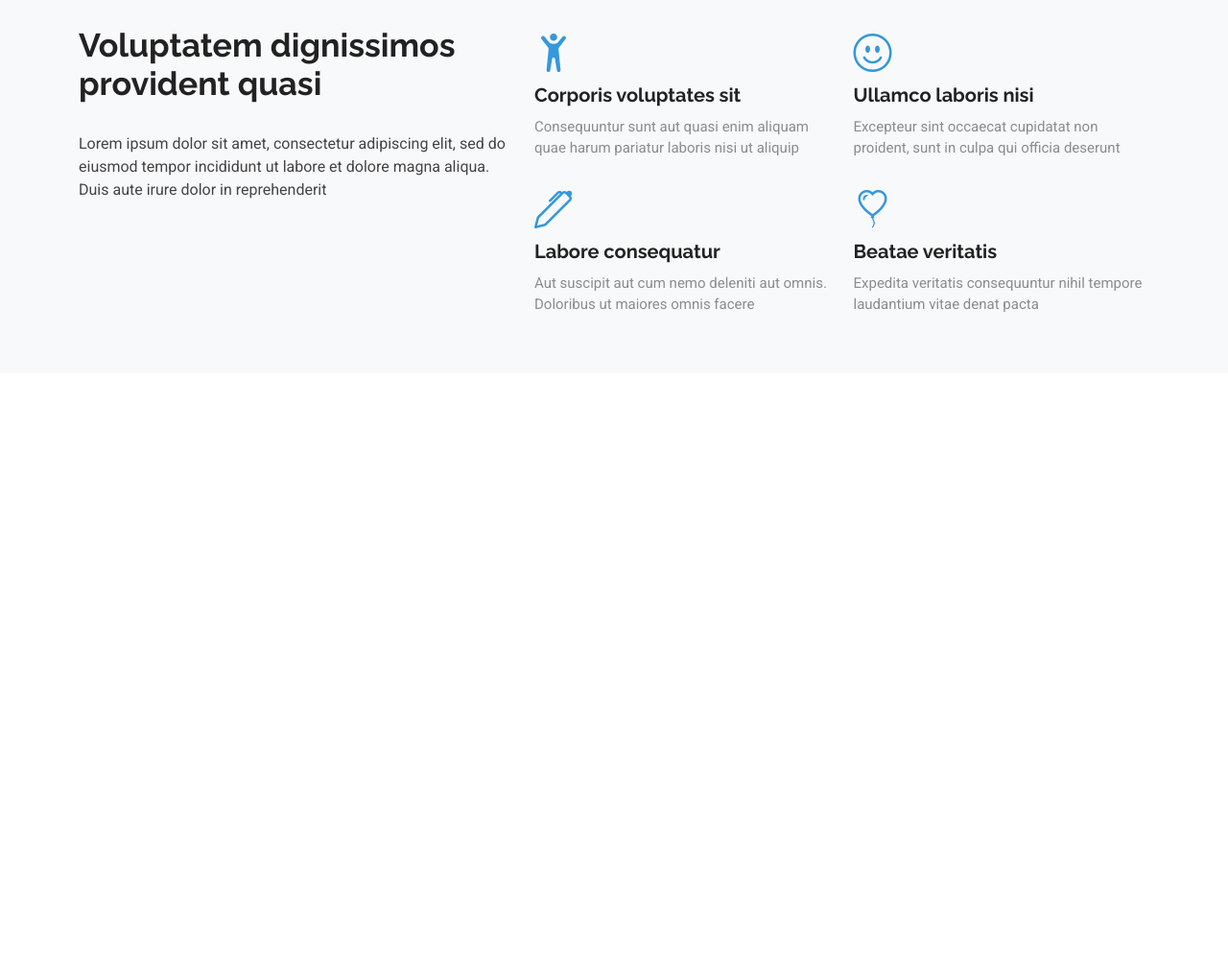
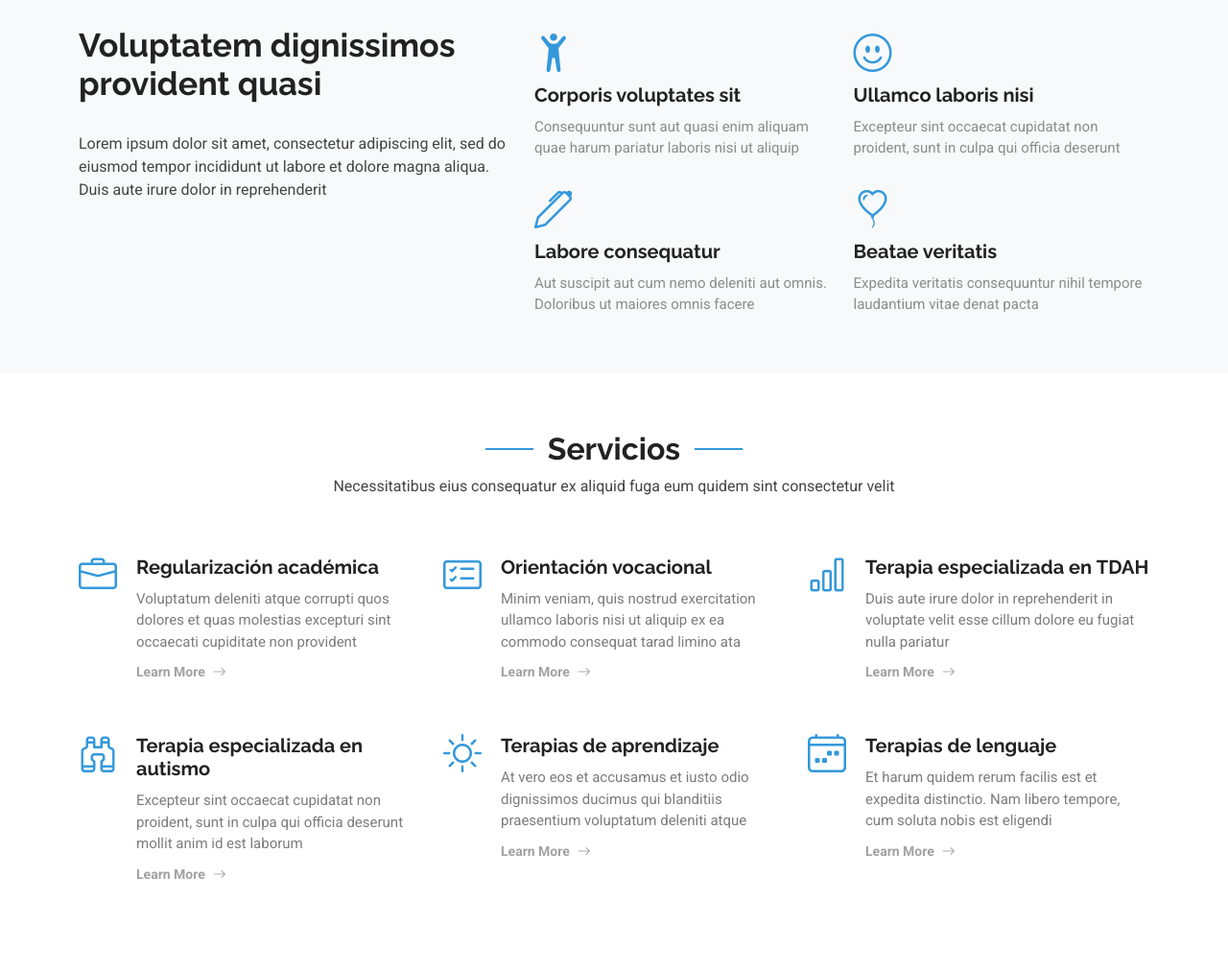
Before and after one commit to RaquelDaliti/raqueldaliti.github.io, a plain HTML site: page index.html in a window 1280 px wide. Shown: the part 833-1845 px from the top of the page at 96% size. Before the commit the page ends 1222 px from the top, so only its background shows below. Drawn offline with Linux system fonts and the light colour scheme.

Commit message:
Add services section

```diff
--- a/assets/css/main.css
+++ b/assets/css/main.css
@@ -143,8 +143,7 @@ h6 {
 # Global Header
 --------------------------------------------------------------*/
 .header {
-  color: var(--default-color);
-  background-color: var(--background-color);
+  background-color: #8CCDEB;
   padding: 15px 0;
   transition: all 0.5s;
   z-index: 997;
@@ -861,88 +860,56 @@ section,
 # Services Section
 --------------------------------------------------------------*/
 .services .service-item {
-  background-color: var(--surface-color);
-  box-shadow: 0px 0 30px 0 rgba(0, 0, 0, 0.1);
-  padding: 50px 30px;
-  transition: all ease-in-out 0.4s;
+  position: relative;
   height: 100%;
-  overflow: hidden;
-  z-index: 1;
-}
-
-.services .service-item:before {
-  content: "";
-  position: absolute;
-  background: color-mix(in srgb, var(--accent-color), transparent 96%);
-  right: -80px;
-  top: -80px;
-  width: 150px;
-  height: 150px;
-  border-radius: 50%;
-  transition: all 0.3s;
-  z-index: -1;
-}
-
-.services .service-item:after {
-  content: "";
-  position: absolute;
-  background: color-mix(in srgb, var(--accent-color), transparent 97%);
-  right: -140px;
-  top: -140px;
-  width: 250px;
-  height: 250px;
-  border-radius: 50%;
-  transition: all 0.3s;
-  z-index: -1;
-}
-
-.services .service-item i {
-  background: var(--accent-color);
-  color: var(--contrast-color);
-  font-size: 24px;
+  margin-bottom: 30px;
+}
+
+.services .service-item .icon {
+  margin-right: 20px;
+}
+
+.services .service-item .icon i {
+  color: var(--accent-color);
+  font-size: 40px;
+  line-height: 0;
   transition: 0.3s;
+}
+
+.services .service-item:hover .icon i {
+  color: var(--accent-color);
+}
+
+.services .service-item .title {
+  color: var(--heading-color);
+  font-weight: 700;
+  margin-bottom: 10px;
+  font-size: 20px;
+  transition: 0.3s;
+}
+
+.services .service-item .description {
+  font-size: 15px;
+  color: color-mix(in srgb, var(--default-color), transparent 30%);
+  margin-bottom: 10px;
+}
+
+.services .service-item .readmore {
   display: flex;
   align-items: center;
-  justify-content: center;
-  width: 56px;
-  height: 56px;
-  border-radius: 50%;
-}
-
-.services .service-item h4 {
-  font-weight: 600;
-  margin: 15px 0 0 0;
+  color: color-mix(in srgb, var(--default-color), transparent 50%);
   transition: 0.3s;
-  font-size: 20px;
-}
-
-.services .service-item h4 a {
-  color: var(--heading-color);
-}
-
-.services .service-item p {
-  line-height: 24px;
+  font-weight: 700;
   font-size: 14px;
-  margin: 10px 0 0 0;
-}
-
-.services .service-item:hover:before,
-.services .service-item:hover:after {
-  background: var(--accent-color);
-  right: 0;
-  top: 0;
-  width: 100%;
-  height: 100%;
-  border-radius: 0px;
-}
-
-.services .service-item:hover h4 a,
-.services .service-item:hover p {
-  color: var(--contrast-color);
-}
-
-.services .service-item:hover i {
-  background: var(--surface-color);
+}
+
+.services .service-item .readmore i {
+  margin-left: 8px;
+}
+
+.services .service-item:hover .title,
+.services .service-item:hover .readmore,
+.services .service-item:hover .icon i {
   color: var(--accent-color);
 }
 
--- a/index.html
+++ b/index.html
@@ -133,6 +133,94 @@
         <!-- /About Section -->
 
 
+        <!-- Services Section -->
+        <section id="services" class="services section">
+
+            <!-- Section Title -->
+            <div class="container section-title" >
+                <h2>Servicios</h2>
+                <p>Necessitatibus eius consequatur ex aliquid fuga eum quidem sint consectetur velit</p>
+            </div><!-- End Section Title -->
+
+            <div class="container">
+
+                <div class="row gy-4">
+
+                    <div class="col-lg-4 col-md-6 service-item d-flex">
+                        <div class="icon flex-shrink-0"><i class="bi bi-briefcase"></i></div>
+                        <div>
+                            <h4 class="title">Regularización académica</h4>
+                            <p class="description">Voluptatum deleniti atque corrupti quos dolores et quas molestias
+                                excepturi sint occaecati cupiditate non provident</p>
+                            <a href="service-details.html" class="readmore stretched-link"><span>Learn More</span><i
+                                    class="bi bi-arrow-right"></i></a>
+                        </div>
+                    </div>
+                    <!-- End Service Item -->
+
+                    <div class="col-lg-4 col-md-6 service-item d-flex" >
+                        <div class="icon flex-shrink-0"><i class="bi bi-card-checklist"></i></div>
+                        <div>
+                            <h4 class="title">Orientación vocacional</h4>
+                            <p class="description">Minim veniam, quis nostrud exercitation ullamco laboris nisi ut
+                                aliquip ex ea commodo consequat tarad limino ata</p>
+                            <a href="service-details.html" class="readmore stretched-link"><span>Learn More</span><i
+                                    class="bi bi-arrow-right"></i></a>
+                        </div>
+                    </div><!-- End Service Item -->
+
+                    <div class="col-lg-4 col-md-6 service-item d-flex" >
+                        <div class="icon flex-shrink-0"><i class="bi bi-bar-chart"></i></div>
+                        <div>
+                            <h4 class="title">Terapia especializada en TDAH</h4>
+                            <p class="description">Duis aute irure dolor in reprehenderit in voluptate velit esse cillum
+                                dolore eu fugiat nulla pariatur</p>
+                            <a href="service-details.html" class="readmore stretched-link"><span>Learn More</span><i
+                                    class="bi bi-arrow-right"></i></a>
+                        </div>
+                    </div><!-- End Service Item -->
+
+                    <div class="col-lg-4 col-md-6 service-item d-flex">
+                        <div class="icon flex-shrink-0"><i class="bi bi-binoculars"></i></div>
+                        <div>
+                            <h4 class="title">Terapia especializada en autismo</h4>
+                            <p class="description">Excepteur sint occaecat cupidatat non proident, sunt in culpa qui
+                                officia deserunt mollit anim id est laborum</p>
+                            <a href="service-details.html" class="readmore stretched-link"><span>Learn More</span><i
+                                    class="bi bi-arrow-right"></i></a>
+                        </div>
+                    </div><!-- End Service Item -->
+
+                    <div class="col-lg-4 col-md-6 service-item d-flex">
+                        <div class="icon flex-shrink-0"><i class="bi bi-brightness-high"></i></div>
+                        <div>
+                            <h4 class="title">Terapias de aprendizaje</h4>
+                            <p class="description">At vero eos et accusamus et iusto odio dignissimos ducimus qui
+                                blanditiis praesentium voluptatum deleniti atque</p>
+                            <a href="service-details.html" class="readmore stretched-link"><span>Learn More</span><i
+                                    class="bi bi-arrow-right"></i></a>
+                        </div>
+                    </div><!-- End Service Item -->
+
+                    <div class="col-lg-4 col-md-6 service-item d-flex" >
+                        <div class="icon flex-shrink-0"><i class="bi bi-calendar4-week"></i></div>
+                        <div>
+                            <h4 class="title">Terapias de lenguaje</h4>
+                            <p class="description">Et harum quidem rerum facilis est et expedita distinctio. Nam libero
+                                tempore, cum soluta nobis est eligendi</p>
+                            <a href="service-details.html" class="readmore stretched-link"><span>Learn More</span><i
+                                    class="bi bi-arrow-right"></i></a>
+                        </div>
+                    </div>
+
+
+                    <!-- End Service Item -->
+
+                </div>
+
+            </div>
+
+        </section><!-- /Services Section -->
 
 
     </main>
```
